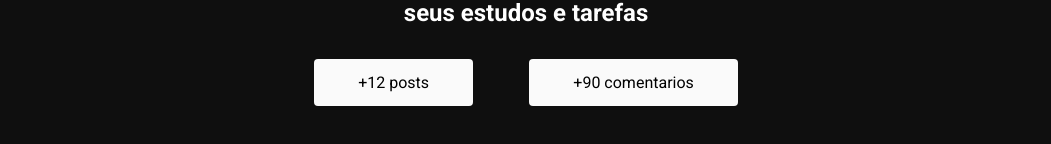
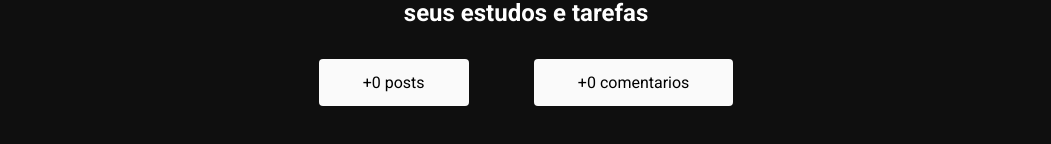
Before and after one commit to Everton3012/Next_Ts_Tarefas, a Next.js app: page / in a window 1280 px wide. Shown: the part 568-712 px from the top of the page, without its empty margins (114-1165 px from the left). Built offline with nearby package versions, Linux system fonts and the light colour scheme; no server answers; the database is empty.

Commit message:
projeto finalizado com pagina estatica com revalidação

```diff
--- a/src/pages/index.tsx
+++ b/src/pages/index.tsx
@@ -2,8 +2,18 @@ import Head from "next/head";
 import styles from "../styles/Home.module.css";
 import Image from "next/image";
 import heroImg from "../../public/assets/hero.png";
+import { GetStaticProps } from "next";
 
-export default function Home() {
+import { db } from "@/config/firebase.conection";
+
+import {collection,getDocs} from "firebase/firestore";
+
+interface HomeProps {
+  posts: number;
+  comments: number;
+}
+
+export default function Home({posts,comments}: HomeProps) {
   return (
     <section className={styles["container"]}>
       <Head>
@@ -26,13 +36,31 @@ export default function Home() {
 
         <div className={styles["infoContent"]}>
           <section className={styles["box"]}>
-            <span>+12 posts</span>
+            <span>+{posts} posts</span>
           </section>
           <section className={styles["box"]}>
-            <span>+90 comentarios</span>
+            <span>+{comments} comentarios</span>
           </section>
         </div>
       </main>
     </section>
   );
 }
+
+
+export const getStaticProps: GetStaticProps = async () => {
+
+  const comnentRef = collection(db, "comments");
+  const postsRef = collection(db, "tarefas");
+
+  const comentSnapshot = await getDocs(comnentRef);
+  const postsSnapshot = await getDocs(postsRef);
+
+  return {
+    props: {
+      posts: postsSnapshot.size || 0,
+      comments: comentSnapshot.size || 0,
+    },
+    revalidate: 60
+  }
+}
```
